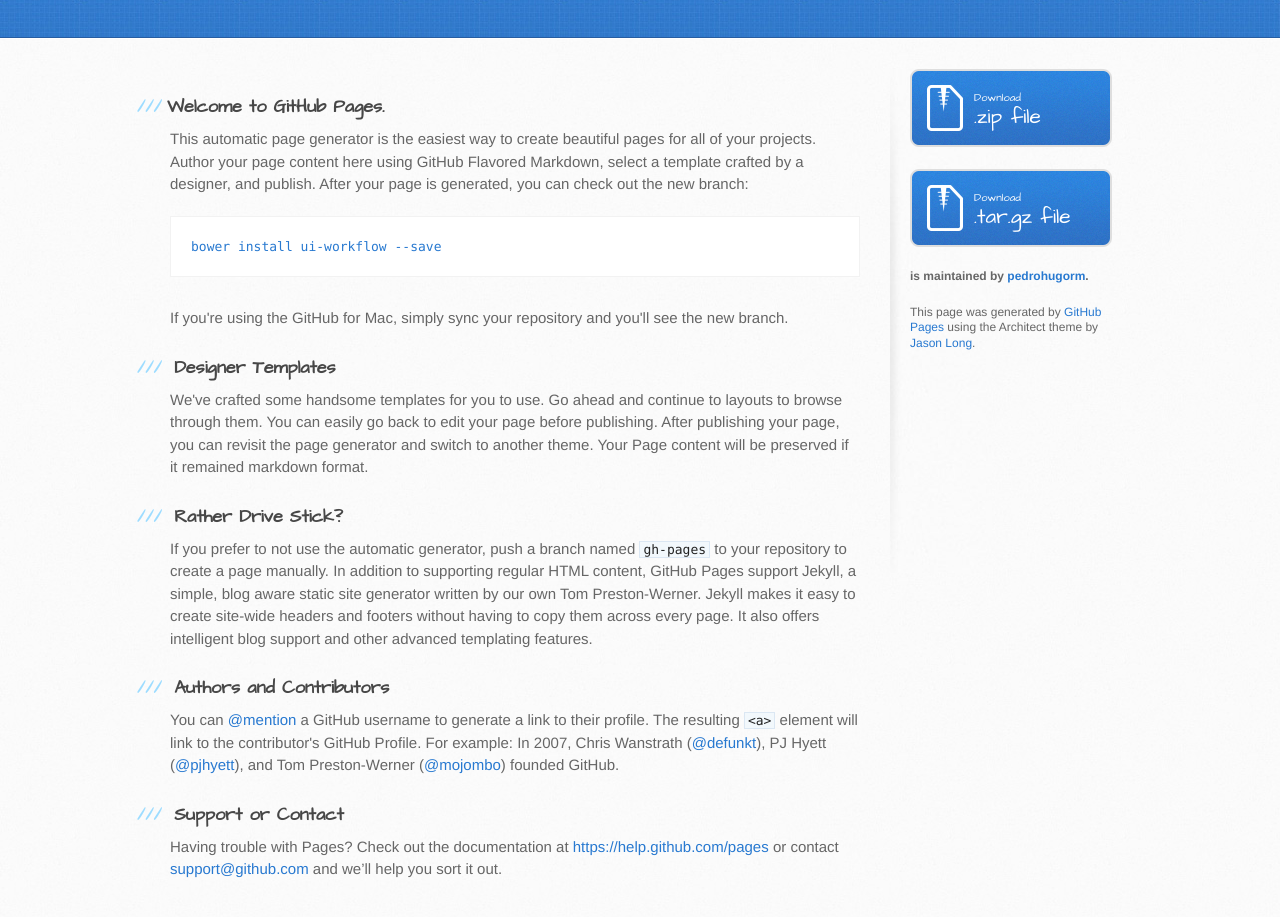
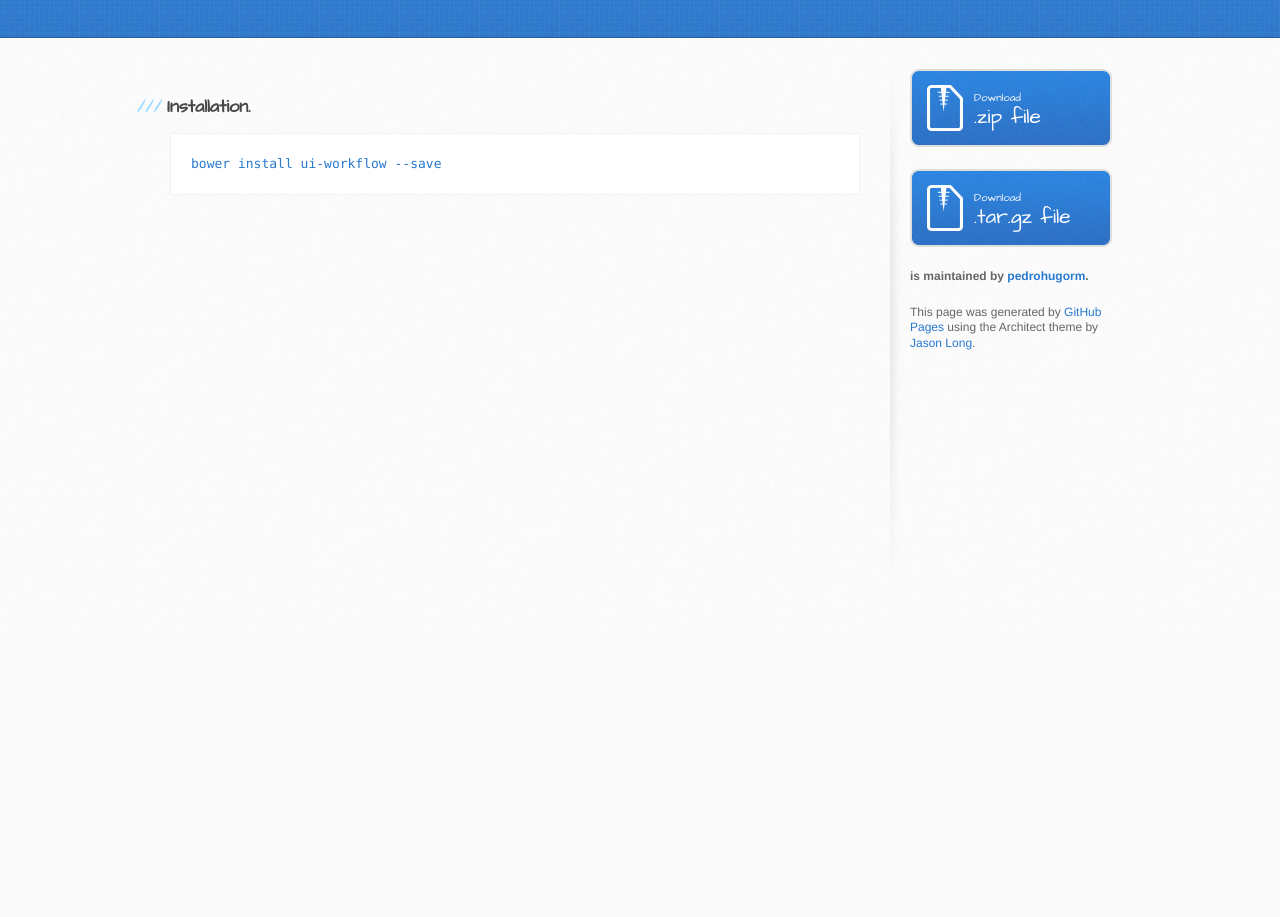
Before and after one commit to pedrohugorm/UI.Workflow, a plain HTML site: page index.html in a window 1280 px wide. Shown: the part 163-1080 px from the top of the page. After the commit the page ends 800 px from the top, so only its background shows below. Drawn offline with Linux system fonts and the light colour scheme.

Commit message:
Update index.html

```diff
--- a/index.html
+++ b/index.html
@@ -28,33 +28,8 @@
     <div id="content-wrapper">
       <div class="inner clearfix">
         <section id="main-content">
-          <h3><a id="welcome-to-github-pages" class="anchor" href="#welcome-to-github-pages" aria-hidden="true"><span class="octicon octicon-link"></span></a>Welcome to GitHub Pages.</h3>
-
-<p>This automatic page generator is the easiest way to create beautiful pages for all of your projects. Author your page content here using GitHub Flavored Markdown, select a template crafted by a designer, and publish. After your page is generated, you can check out the new branch:</p>
-
-<pre><code>bower install ui-workflow --save</code></pre>
-
-<p>If you're using the GitHub for Mac, simply sync your repository and you'll see the new branch.</p>
-
-<h3>
-<a id="designer-templates" class="anchor" href="#designer-templates" aria-hidden="true"><span class="octicon octicon-link"></span></a>Designer Templates</h3>
-
-<p>We've crafted some handsome templates for you to use. Go ahead and continue to layouts to browse through them. You can easily go back to edit your page before publishing. After publishing your page, you can revisit the page generator and switch to another theme. Your Page content will be preserved if it remained markdown format.</p>
-
-<h3>
-<a id="rather-drive-stick" class="anchor" href="#rather-drive-stick" aria-hidden="true"><span class="octicon octicon-link"></span></a>Rather Drive Stick?</h3>
-
-<p>If you prefer to not use the automatic generator, push a branch named <code>gh-pages</code> to your repository to create a page manually. In addition to supporting regular HTML content, GitHub Pages support Jekyll, a simple, blog aware static site generator written by our own Tom Preston-Werner. Jekyll makes it easy to create site-wide headers and footers without having to copy them across every page. It also offers intelligent blog support and other advanced templating features.</p>
-
-<h3>
-<a id="authors-and-contributors" class="anchor" href="#authors-and-contributors" aria-hidden="true"><span class="octicon octicon-link"></span></a>Authors and Contributors</h3>
-
-<p>You can <a href="https://github.com/blog/821" class="user-mention">@mention</a> a GitHub username to generate a link to their profile. The resulting <code>&lt;a&gt;</code> element will link to the contributor's GitHub Profile. For example: In 2007, Chris Wanstrath (<a href="https://github.com/defunkt" class="user-mention">@defunkt</a>), PJ Hyett (<a href="https://github.com/pjhyett" class="user-mention">@pjhyett</a>), and Tom Preston-Werner (<a href="https://github.com/mojombo" class="user-mention">@mojombo</a>) founded GitHub.</p>
-
-<h3>
-<a id="support-or-contact" class="anchor" href="#support-or-contact" aria-hidden="true"><span class="octicon octicon-link"></span></a>Support or Contact</h3>
-
-<p>Having trouble with Pages? Check out the documentation at <a href="https://help.github.com/pages">https://help.github.com/pages</a> or contact <a href="mailto:support@github.com">support@github.com</a> and we’ll help you sort it out.</p>
+          <h3><a id="install" class="anchor" href="#install" aria-hidden="true"><span class="octicon octicon-link"></span></a>Installation.</h3>
+          <pre><code>bower install ui-workflow --save</code></pre>
         </section>
 
         <aside id="sidebar">
```
